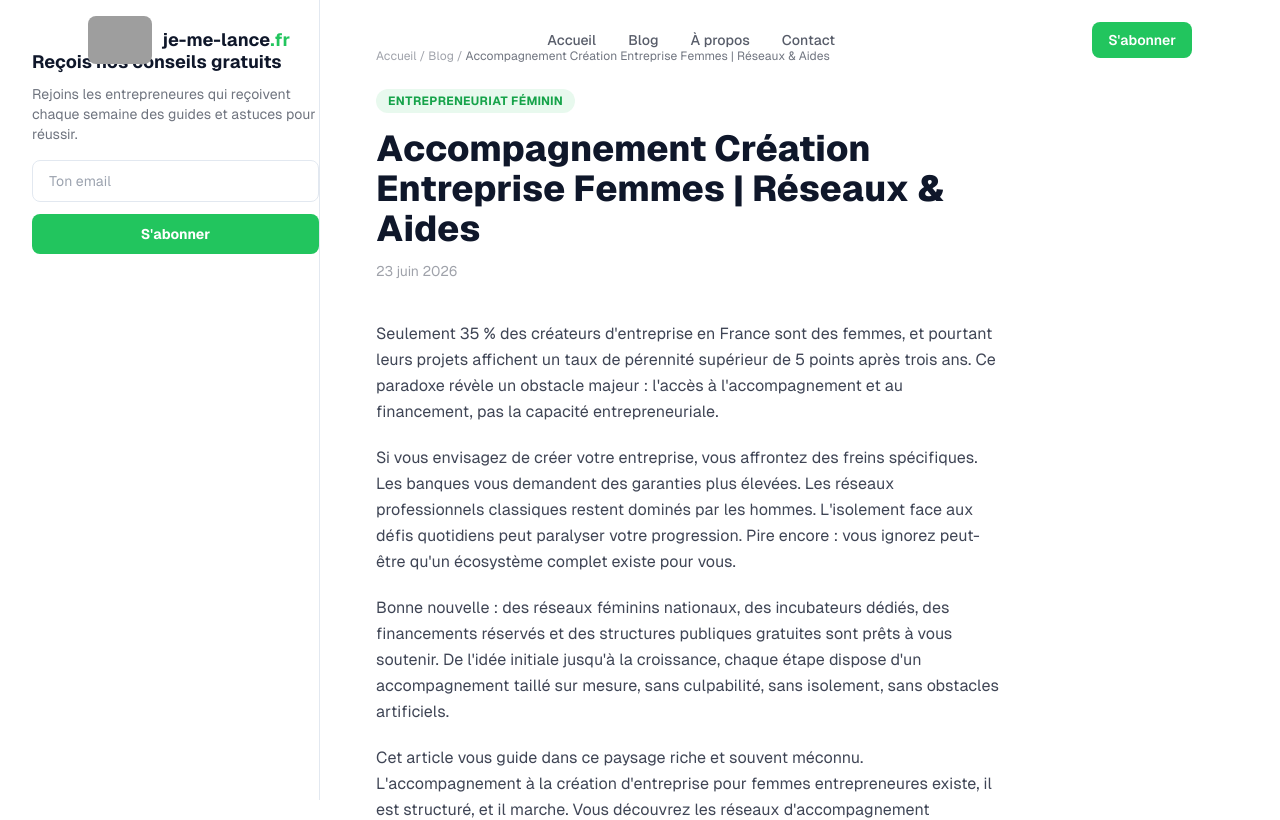
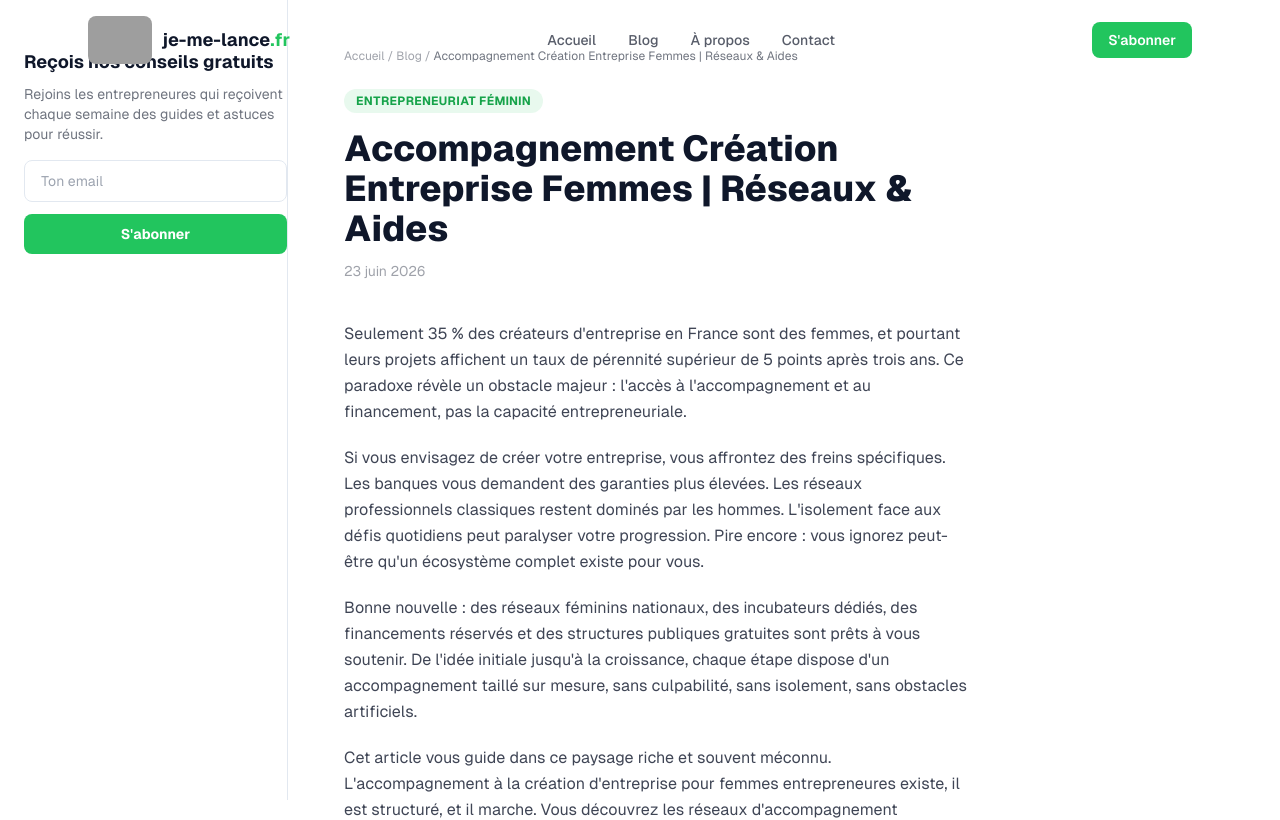
Before and after one commit to ecospheare-cloud/je-me-lance, a Next.js app: page /blog/accompagnement-creation-entreprise-femmes in a window 1280 px wide. Shown: the top 820 px of the page. Built offline with nearby package versions, Linux system fonts and the light colour scheme; grey boxes are pictures that could not be loaded.

Commit message:
Show sidebar from md breakpoint instead of lg

```diff
--- a/src/app/blog/[slug]/page.tsx
+++ b/src/app/blog/[slug]/page.tsx
@@ -67,7 +67,7 @@ export default function ArticlePage({ params }: { params: { slug: string } }) {
       <article className="bg-white">
         <div className="flex gap-8 min-h-screen">
           {/* Sidebar fixe à gauche */}
-          <aside className="hidden lg:flex lg:flex-col lg:w-80 lg:sticky lg:top-0 lg:h-screen lg:py-12 lg:pl-8 lg:border-r border-[#E2E8F0]">
+          <aside className="hidden md:flex md:flex-col md:w-72 md:sticky md:top-0 md:h-screen md:py-12 md:pl-6 md:border-r border-[#E2E8F0]">
             <div className="flex flex-col gap-6">
               <div>
                 <h3 className="text-lg font-bold text-[#0F172A] mb-2">Reçois nos conseils gratuits</h3>
```
